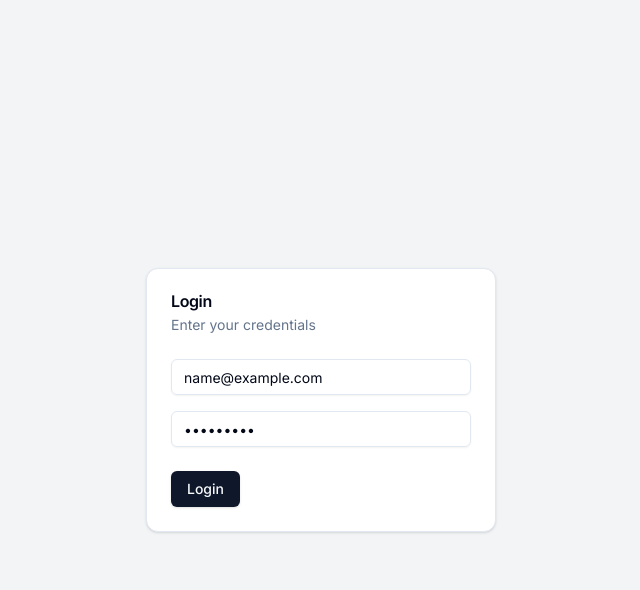
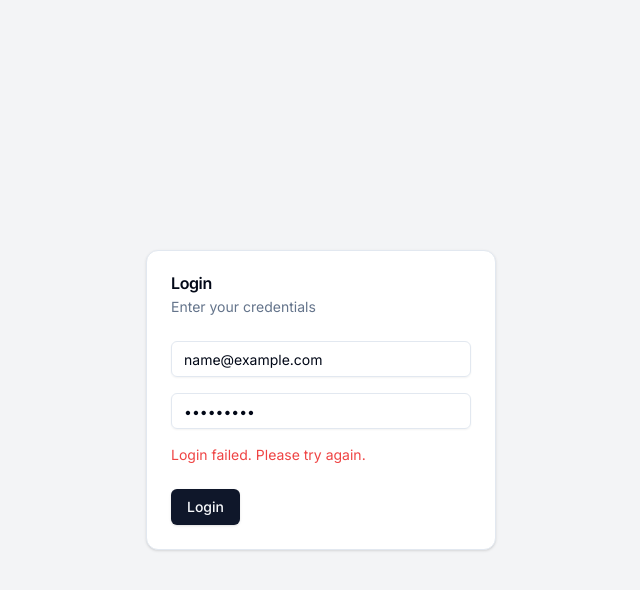
Before and after one commit to ambareeshav/influ-crew-frontend, a Next.js app: page /login in a window 1280 px wide. Both pictures are taken after typing "name@example.com", "Sample123" into the empty fields and a click on the button "Login". Shown: the top 590 px of the page, without its empty margins (319-959 px from the left). Built offline with nearby package versions, Linux system fonts and the light colour scheme; no server answers.

Commit message:
error handling in login page

```diff
--- a/app/login/page.tsx
+++ b/app/login/page.tsx
@@ -10,15 +10,23 @@ import axios from 'axios'
 export default function LoginPage() {
   const [email, setEmail] = useState('')
   const [password, setPassword] = useState('')
+  const [errorMessage, setErrorMessage] = useState('')  // New state for error message
   const router = useRouter()
 
   const handleLogin = async (e: React.FormEvent) => {
     e.preventDefault()
+    setErrorMessage('')  // Reset error message on new login attempt
     try {
       const response = await axios.post('http://localhost:8000/login', { email, password })
       localStorage.setItem('accessToken', response.data.access_token)
       router.push('/crews')
     } catch (error) {
+      // Check if error response exists and set the error message
+      if (axios.isAxiosError(error) && error.response) {
+        setErrorMessage(error.response.data.detail || 'Incorrent email or password')  // Update error message
+      } else {
+        setErrorMessage('Login failed. Please try again.')  // Fallback error message
+      }
       console.error('Login failed:', error)
     }
   }
@@ -51,6 +59,9 @@ export default function LoginPage() {
                   onChange={(e) => setPassword(e.target.value)}
                 />
               </div>
+              {errorMessage && (  // Display error message if it exists
+                <div className="text-red-500 text-sm">{errorMessage}</div>
+              )}
             </div>
           </CardContent>
           <CardFooter className="flex justify-between">
```
